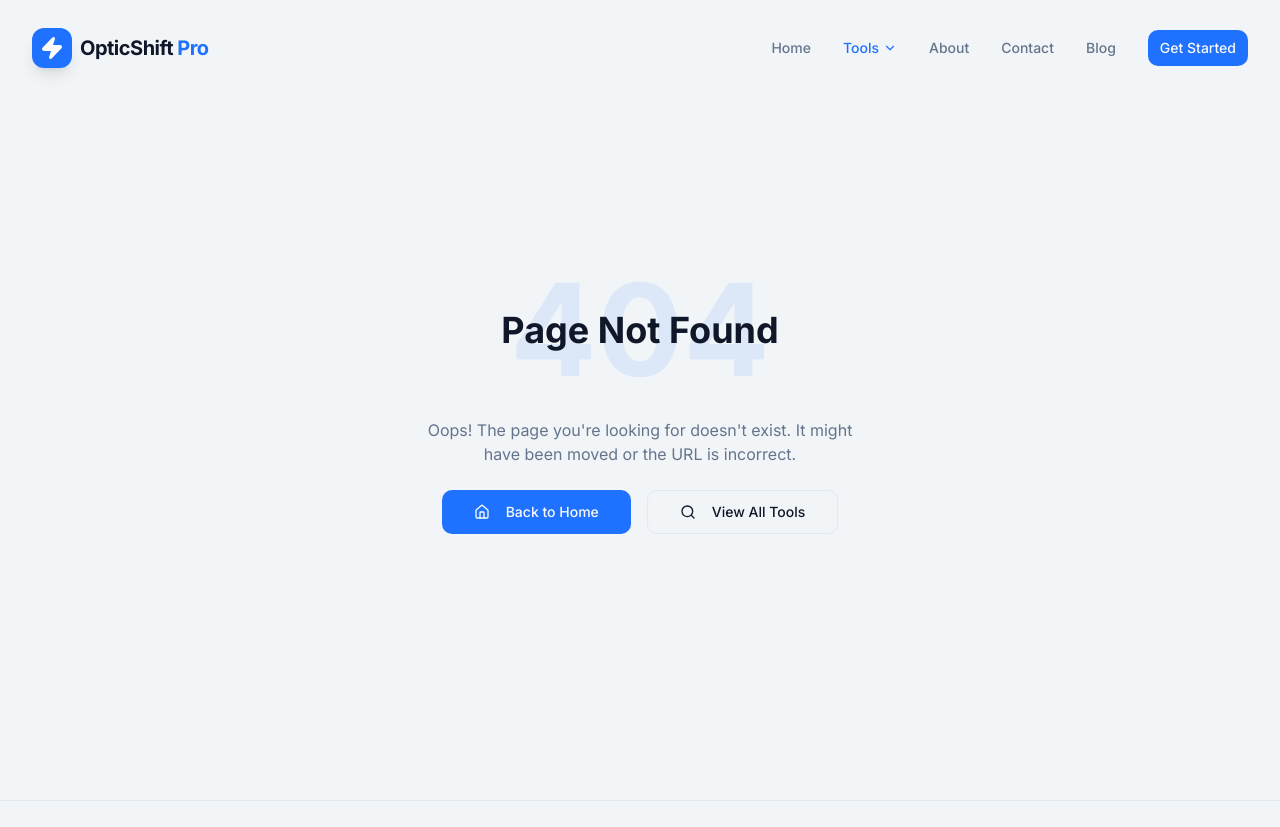
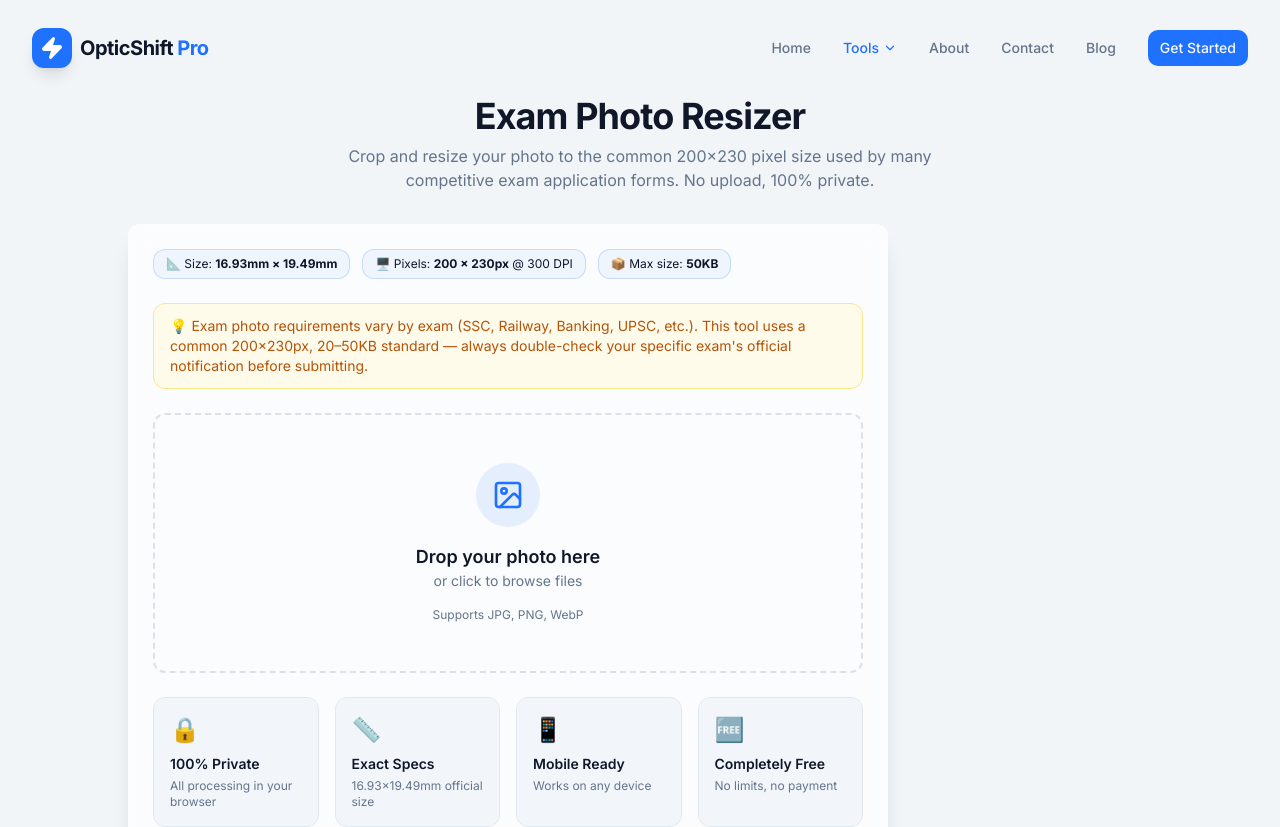
Before and after one commit to surajkumar122024-star/ok01, a Next.js app: page /tools/exam-photo in a window 1280 px wide. Before the commit this address had no page. Shown: the top 827 px of the page. Built offline with nearby package versions, Linux system fonts and the light colour scheme.

Commit message:
Create Exam Photo Resizer page with metadata
This file contains the metadata and main component for the Exam Photo Resizer page.

```diff
--- /dev/null
+++ b/src/app/tools/exam-photo/page.tsx
@@ -0,0 +1,17 @@
+import { Metadata } from 'next';
+import ExamPhotoClient from './ExamPhotoClient';
+
+export const metadata: Metadata = {
+  title: 'Exam Photo Resizer (200x230px) — Free & Private | OpticShift Pro',
+  description: 'Resize your photo for exam application forms online for free. Crop and resize to the common 200×230 pixel standard instantly in your browser. No upload, 100% private.',
+  keywords: 'exam photo resizer, exam application photo size, 200x230 photo, ssc photo size, competitive exam photo online',
+  openGraph: {
+    title: 'Exam Photo Resizer (200x230px) — Free & Private',
+    description: 'Resize your photo for exam application forms online for free, instantly in your browser.',
+    type: 'website',
+  },
+};
+
+export default function ExamPhotoPage() {
+  return <ExamPhotoClient />;
+}
```
